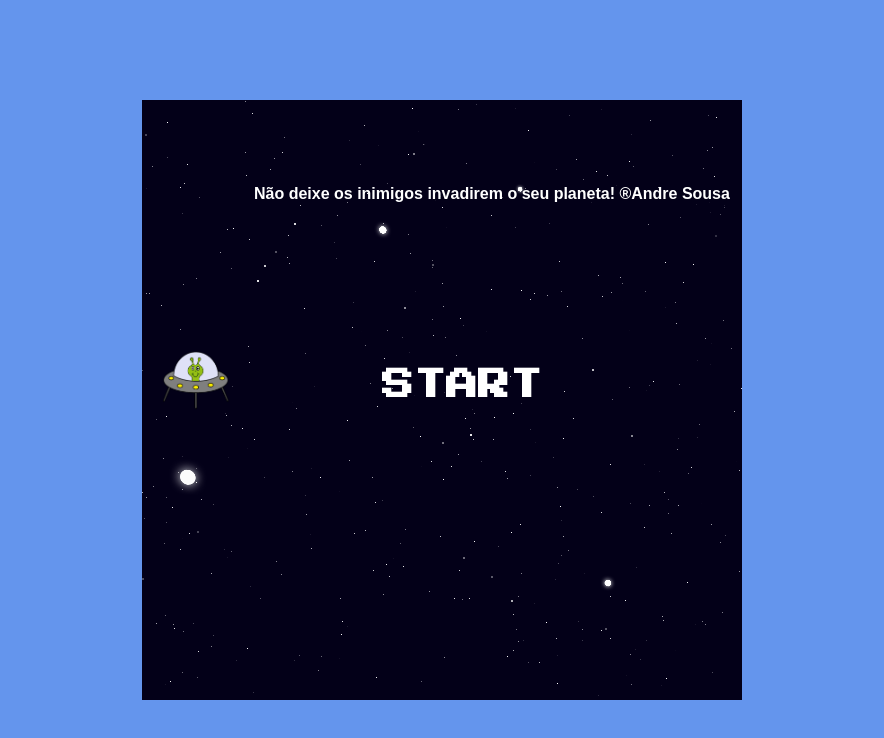
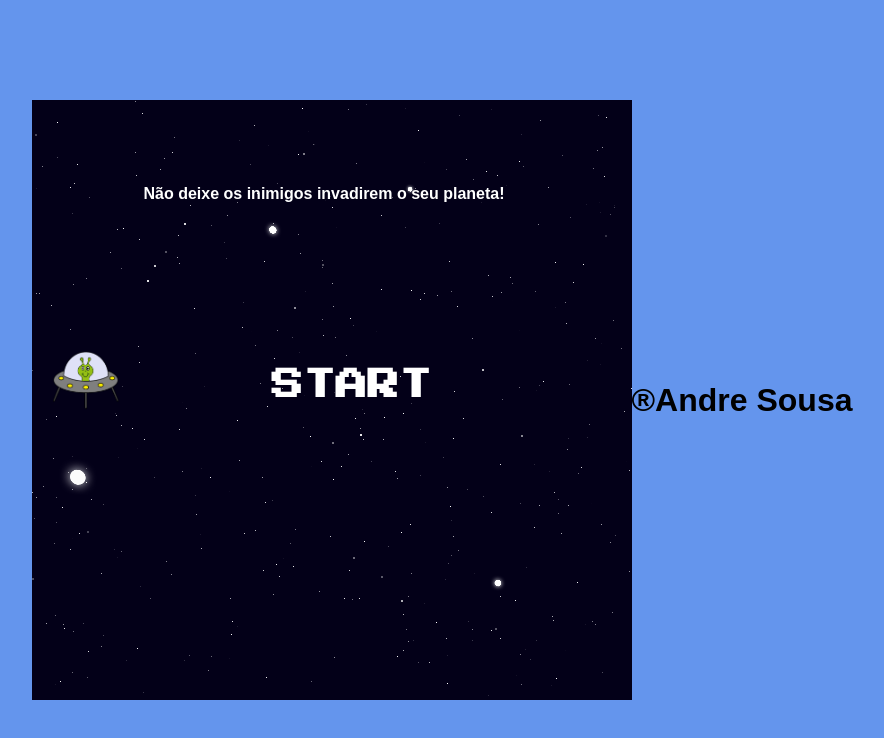
Before and after one commit to AndreLNDEsousa/Orbi-Web-Games-Bootcamp-2022, a plain HTML site: page Space Shooter/index.html in a window 1280 px wide. Shown: the whole page, without its empty margins (198-1082 px from the left). Drawn offline with Linux system fonts and the light colour scheme.

Commit message:
Jogo SPACE SHOOTER  add

```diff
--- a/Space Shooter/index.html
+++ b/Space Shooter/index.html
@@ -6,19 +6,24 @@
     <meta name="viewport" content="width=device-width, initial-scale=1.0">
     <title>Shooter</title>
     <link rel="stylesheet" href="style.css">
+    <link rel="shortcut icon" href="img/favicon.ico" type="image/x-icon">
 </head>
 <body>
 
     <div id="main-play-area">
         <img class="player-shooter" src="./img/hero.png" alt="hero">
         <h4 class="game-instructions">
-            Não deixe os inimigos invadirem o seu planeta! &reg;Andre Sousa
+            Não deixe os inimigos invadirem o seu planeta!
         </h4>
         <div class="start-button">
             <h1>START</h1>
         </div>
     </div>
+    <div>
+        <h1>&reg;Andre Sousa</h1>
+    </div>
     <script type="text/javascript" src="script.js"></script>
 
 </body>
+
 </html>
```
Also changed, not shown: Space Shooter/img/favicon.ico (added).
